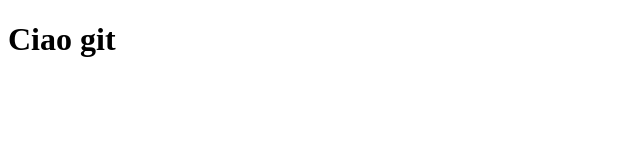
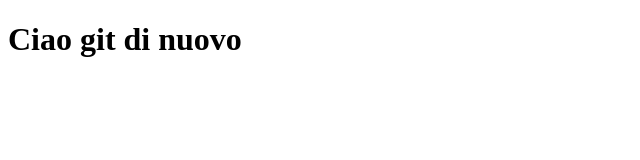
Before and after one commit to Pietro907/test, a plain HTML site: page index.html in a window 1280 px wide. Shown: the whole page, without its empty margins (0-640 px from the left). Drawn offline with Linux system fonts and the light colour scheme.

Commit message:
add index.html  file
added on old h1

```diff
--- a/index.html
+++ b/index.html
@@ -6,6 +6,6 @@
     <title>Document</title>
 </head>
 <body>
-    <h1>Ciao git</h1>
+    <h1>Ciao git di nuovo</h1>
 </body>
 </html>
```
